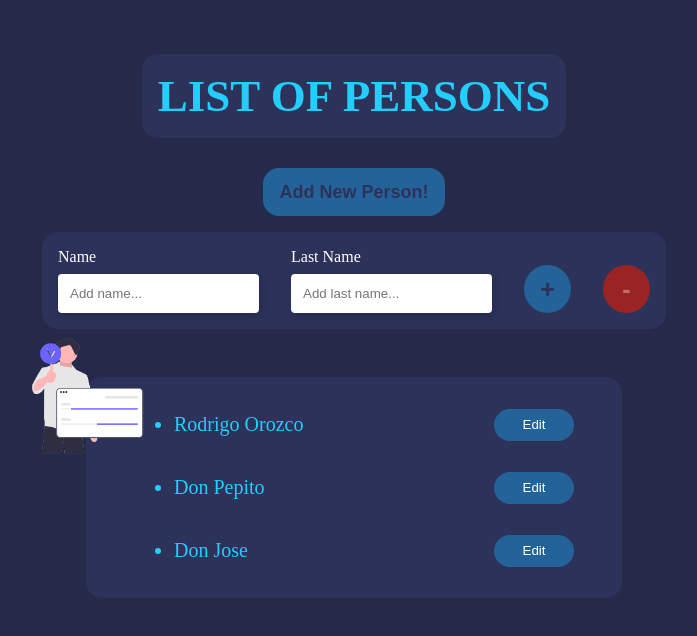
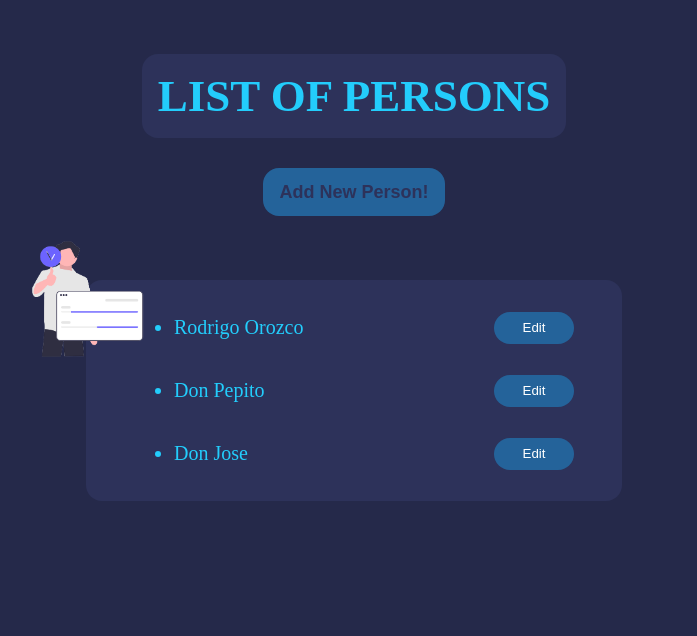
Before and after one commit to RodriOrozco/Angular-ListOfPersons, an Angular app: page / in a window 1280 px wide. Shown: the top 636 px of the page, without its empty margins (286-983 px from the left). Built offline with nearby package versions, Linux system fonts and the light colour scheme.

Commit message:
routing finished in list of persons app

```diff
--- a/src/app/app.module.ts
+++ b/src/app/app.module.ts
@@ -9,6 +9,7 @@ import { PersonaComponent } from './personas/persona/persona.component';
 import { FormularioComponent } from './personas/formulario/formulario.component';
 import { PersonsService } from './services/PersonsService.service';
 import { LoggingService } from './services/LoggingService.service';
+import { ErrorComponent } from './error/error.component';
 
 @NgModule({
   declarations: [
@@ -16,6 +17,7 @@ import { LoggingService } from './services/LoggingService.service';
     PersonasComponent,
     PersonaComponent,
     FormularioComponent,
+    ErrorComponent,
   ],
   imports: [BrowserModule, FormsModule, AppRoutingModule],
   providers: [PersonsService, LoggingService],
--- /dev/null
+++ b/src/app/error/error.component.html
@@ -0,0 +1 @@
+<p style="color: white">Doesn't found the specified resource</p>
--- a/src/app/personas/personas.component.html
+++ b/src/app/personas/personas.component.html
@@ -1,11 +1,10 @@
-<!-- <app-formulario (personCreated)="addPersonList($event)"></app-formulario> -->
 <div class="all-elements-container">
   <div class="container-button">
     <button class="container-button__add" (click)="add()">
       Add New Person!
     </button>
   </div>
-  <app-formulario></app-formulario>
+  <router-outlet></router-outlet>
   <div class="persons-full-container">
     <img
       src="../../assets/icon-list.png"
@@ -20,3 +19,6 @@
     </app-persona>
   </div>
 </div>
+
+<!-- <app-formulario (personCreated)="addPersonList($event)"></app-formulario> -->
+<!-- <app-formulario></app-formulario> -->
```
Also changed, not shown: src/app/app-routing.module.ts (+10 -3 lines), src/app/error/error.component.ts (added, +10 -0 lines), src/app/error/error.component.scss (added).
